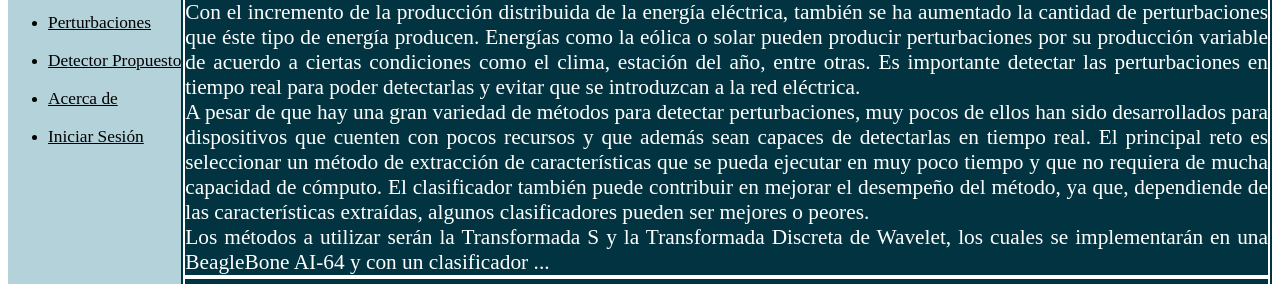
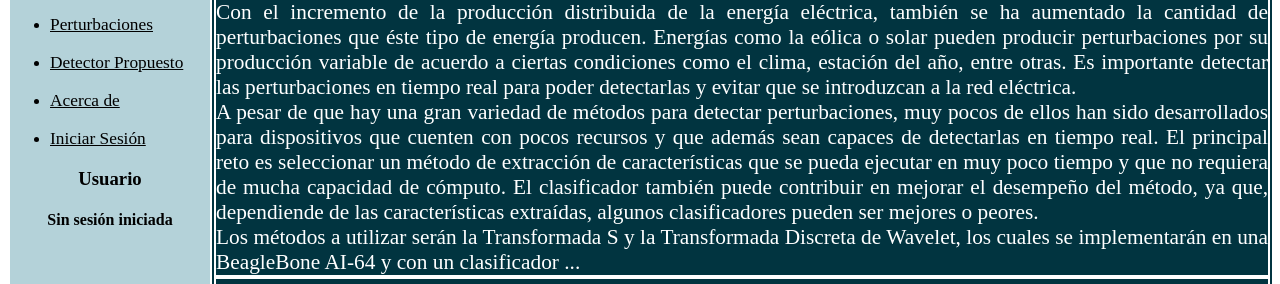
Before and after one commit to JonatanMolina1925/Pagina, a plain HTML site: page detector.html in a window 1280 px wide. Shown: the part 290-574 px from the top of the page. Drawn offline with nearby package versions, Linux system fonts and the light colour scheme.

Commit message:
Correccion

```diff
--- a/css/estilos.css
+++ b/css/estilos.css
@@ -23,6 +23,8 @@
 
 #menu{
     background-color: #B4D2D9;
+    border: 2px solid white;
+    width: 200px;
     grid-area: lateral;
 
 }
--- a/detector.html
+++ b/detector.html
@@ -47,6 +47,8 @@
             <br>
             <li><a href="formulario.html" class="centrar fuente">Iniciar Sesión</a></li>
         </ul>
+        <h3 class="centrar">Usuario</h3>
+        <h4 id="Usuario" class="centrar">Sin sesión iniciada</h4>
     </aside>
     <main id="contenido">
         <fieldset id="Introduccion">
```
